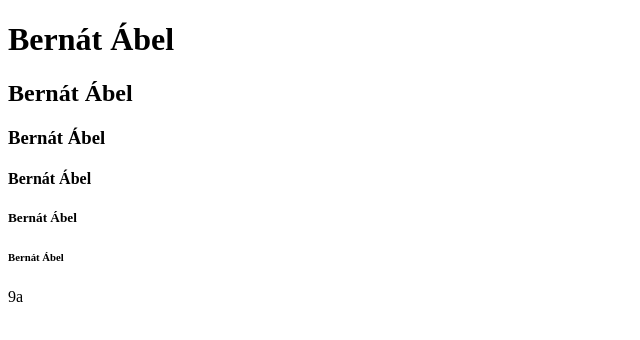
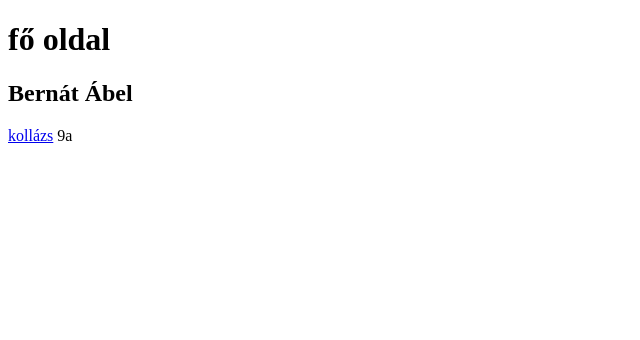
Before and after one commit to Antsknight/second, a plain HTML site: page index.html in a window 1280 px wide. Shown: the whole page, without its empty margins (0-640 px from the left). Drawn offline with Linux system fonts and the light colour scheme.

Commit message:
Update index.html

```diff
--- a/index.html
+++ b/index.html
@@ -1,16 +1,17 @@
 <!DOCTYPE html>
 <html>
 <head>
-<title>Page Title</title>
+<title>Kolázs</title>
 </head>
 <body>
 
-<h1> Bernát Ábel </h1>
+<h1> fő oldal </h1>
 <h2> Bernát Ábel </h2>
-<h3> Bernát Ábel </h3>
-<h4> Bernát Ábel </h4>
-<h5> Bernát Ábel </h5>
-<h6> Bernát Ábel </h6>
+<section id="tartalom">
+    <nav id="menusav">
+<a href="kollázs">kollázs</a>
+<href="index.html"
+
 
 <p> 9a </p>
 
```
